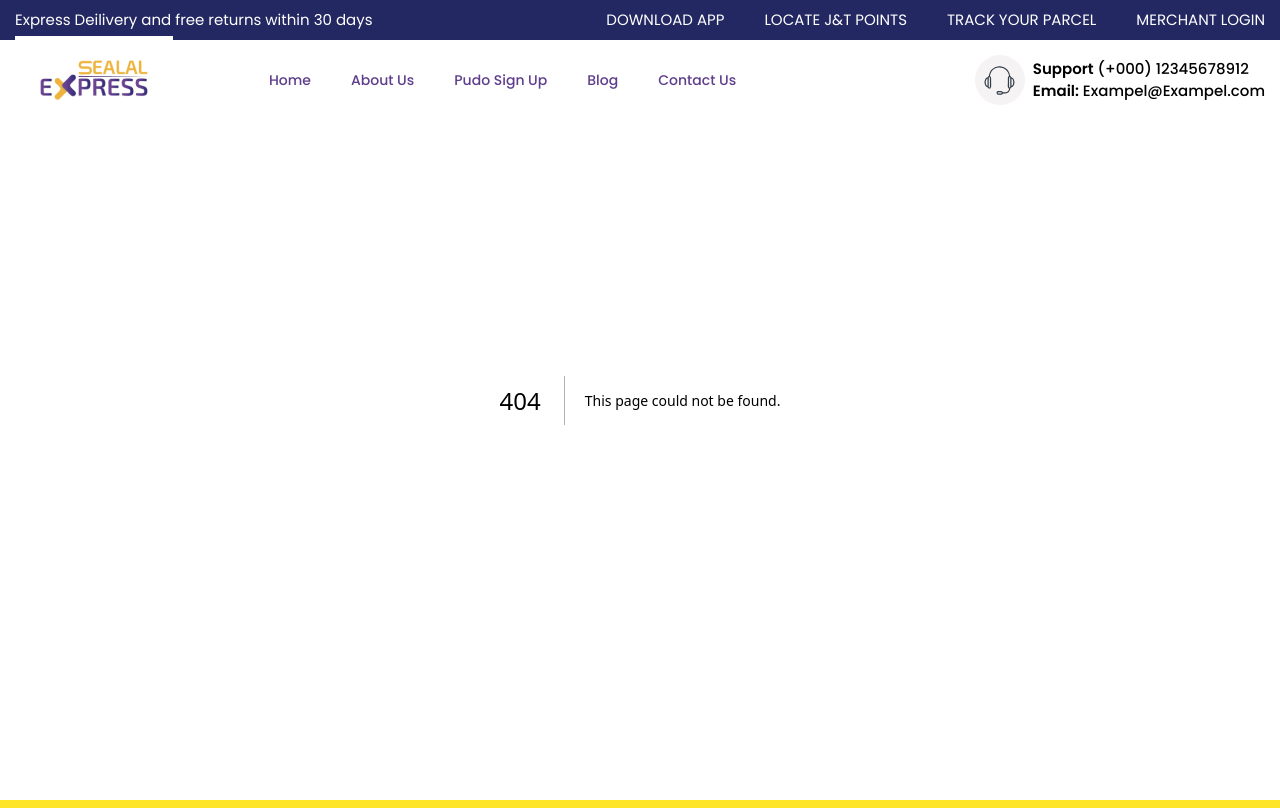
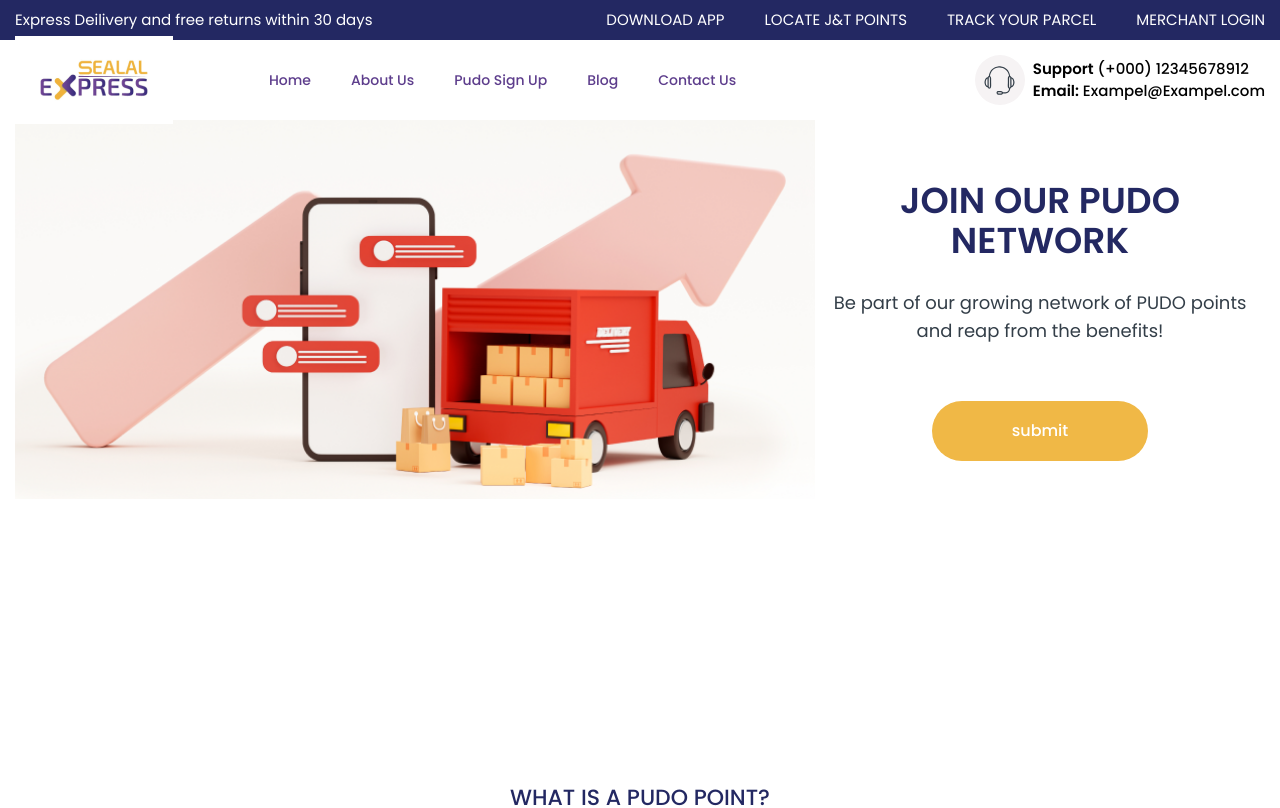
Before and after one commit to mg97-2022/Sealal, a Next.js app: page /join in a window 1280 px wide. Before the commit this address had no page. Shown: the top 808 px of the page. Built offline with nearby package versions, Linux system fonts and the light colour scheme.

Commit message:
join page

```diff
--- /dev/null
+++ b/src/pages/join.js
@@ -0,0 +1,39 @@
+import BannerWithText from "@/components/BannerWithText";
+import MainBannerWithText from "@/components/MainBannerWithText";
+import PudoBenefits from "@/components/PudoBenefits";
+import PudoPoints from "@/components/PudoPoints";
+import StorePudoPoints from "@/components/StorePudoPoints";
+
+const join = () => {
+  return (
+    <main>
+      <MainBannerWithText
+        reverse="flex-row-reverse"
+        sectionHeight="h-[700px]"
+        contentTop="top-[120px]"
+        heading="joinOurPudo"
+        description="bePartOfPudo"
+        bannerSrc="/delivery-car.png"
+        bannerWidth={800}
+        bannerHeight={600}
+        buttonText="submit"
+        buttonColor="bg-secondaryDark"
+        onClick={() => {}}
+      />
+      <PudoPoints />
+      <PudoBenefits />
+      <StorePudoPoints />
+      <BannerWithText
+        title={"pudoRequirements"}
+        imgSrc="/pudo-requirements.png"
+        imgHeight={343}
+        imgWidth={548}
+        descriptions={"pudoRequirementsDescription"}
+        showDescriptionIcon
+        verticalPadding="py-16"
+      />
+    </main>
+  );
+};
+
+export default join;
```
